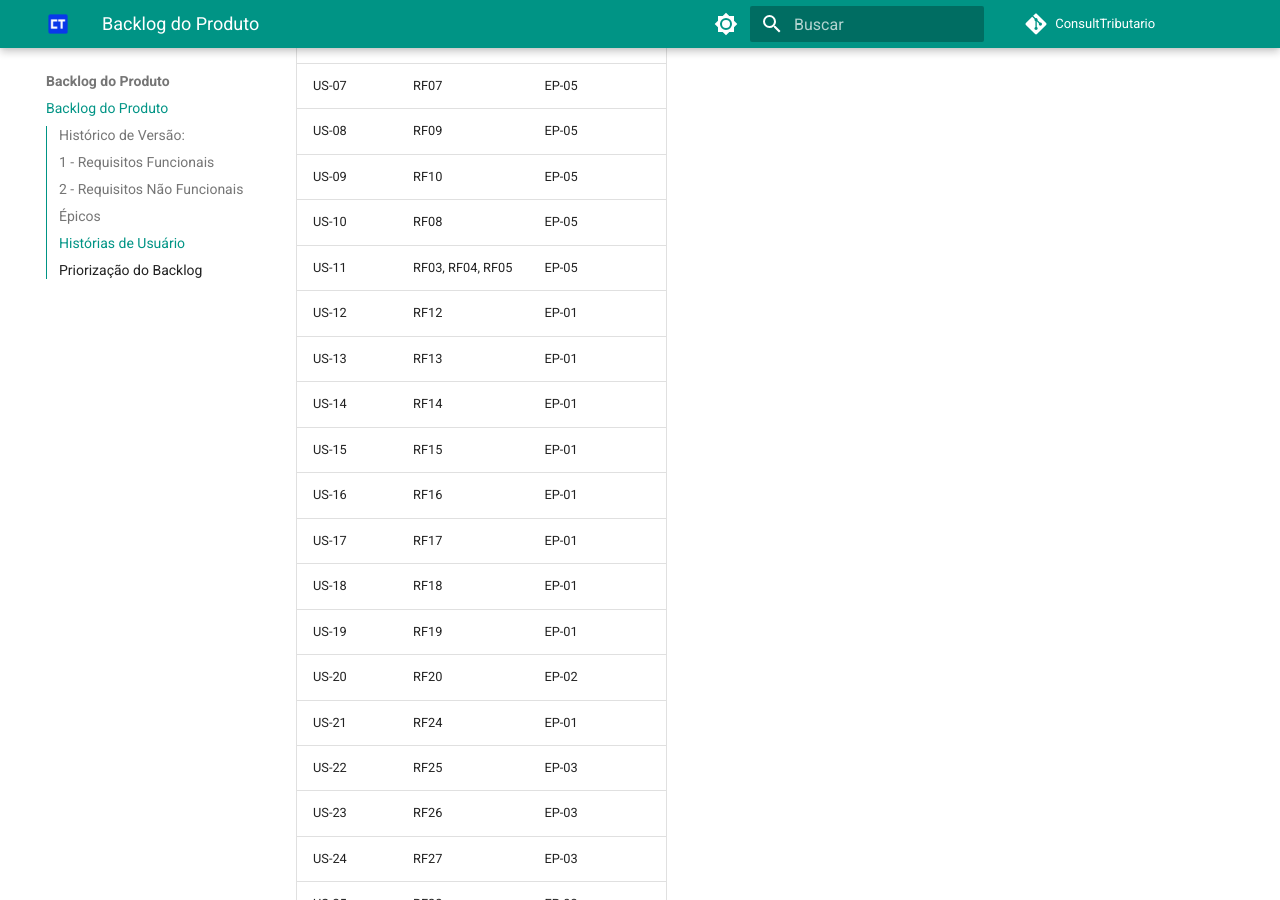
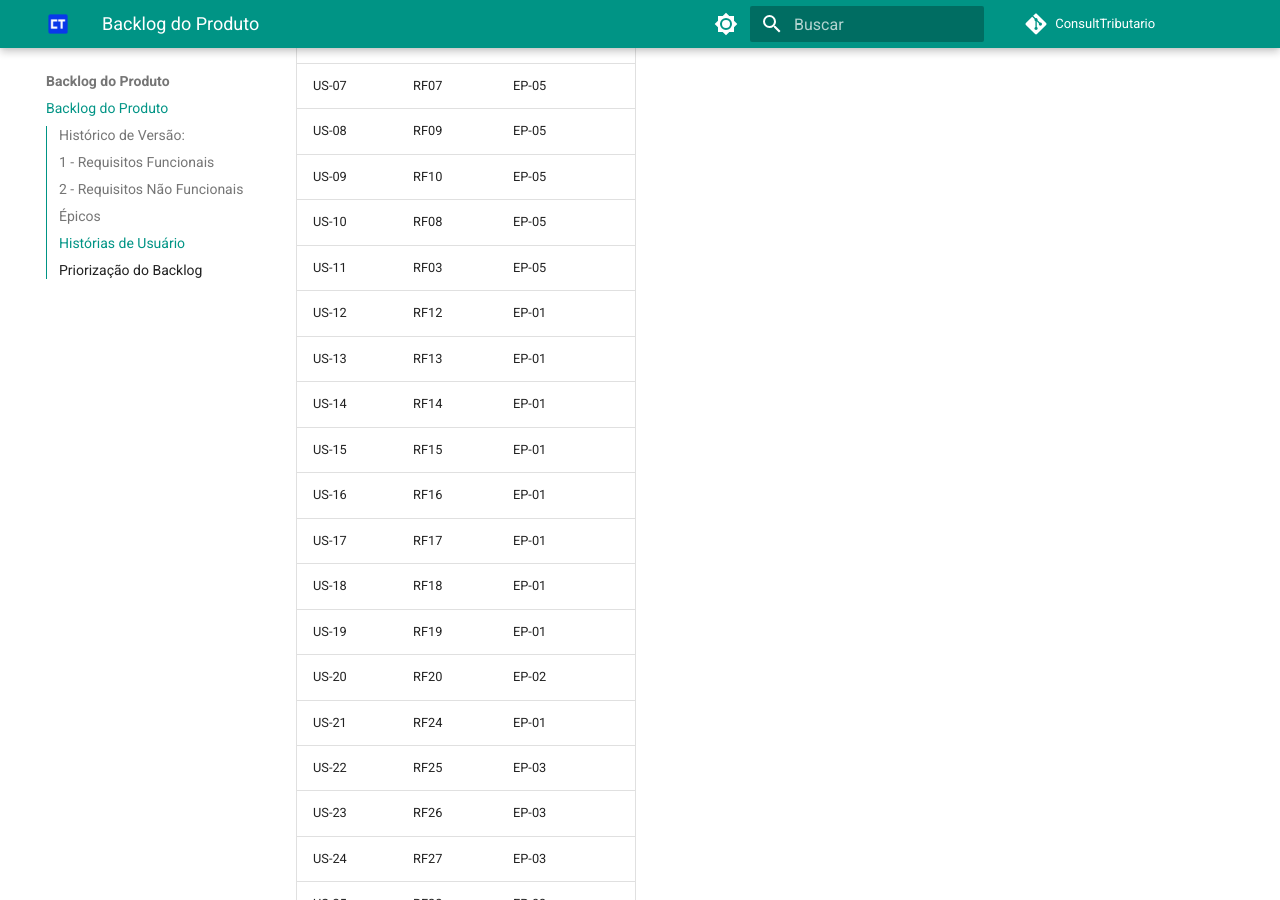
Before and after one commit to mdsreq-fga-unb/2025.1-T02-ConsultTributario, an MkDocs documentation site: the page built from docs/visao-produto/product-backlog.md, in a window 1280 px wide and 900 px high, scrolled down 5914 px. Built offline with MkDocs 1.6.1 and Material for MkDocs 9.7.7, drawn with Linux system fonts in a browser that asks for light colours; comment, search, counter and statistics services are not loaded.

Commit message:
fix: atualiza navegação no backlog do produto

```diff
--- a/docs/visao-produto/product-backlog.md
+++ b/docs/visao-produto/product-backlog.md
@@ -182,7 +182,7 @@
 | US-08     | RF09                   | EP-05               |
 | US-09     | RF10                   | EP-05               |
 | US-10     | RF08                   | EP-05               |
-| US-11     | RF03, RF04, RF05       | EP-05               |
+| US-11     | RF03                   | EP-05               |
 | US-12     | RF12                   | EP-01               |
 | US-13     | RF13                   | EP-01               |
 | US-14     | RF14                   | EP-01               |
--- a/mkdocs.yml
+++ b/mkdocs.yml
@@ -71,10 +71,12 @@
         - Análise de Viabilidade: visao-produto/solucao-proposta/analise-viabilidade.md
         - Impacto da Solução: visao-produto/solucao-proposta/impacto-solucao.md
     - Estratégias de Engenharia de Software: visao-produto/estrategias-engenharia-software.md
+    - Engenharia de Requisitos: visao-produto/engenharia-requisitos.md
     - Cronograma de Entregas: visao-produto/cronograma-entrega.md
     - Interação Equipe e Cliente: visao-produto/interacao-equipe-cliente.md
     - Lições Aprendidas: visao-produto/licoes-aprendidas.md
     - DoR e DoD: visao-produto/dor-dod.md
+    - Backlog do Produto: visao-produto/product-backlog.md
   - Backlog do Produto:
     - Backlog do Produto: visao-produto/product-backlog.md
   - Guia de Contribuição:
```
